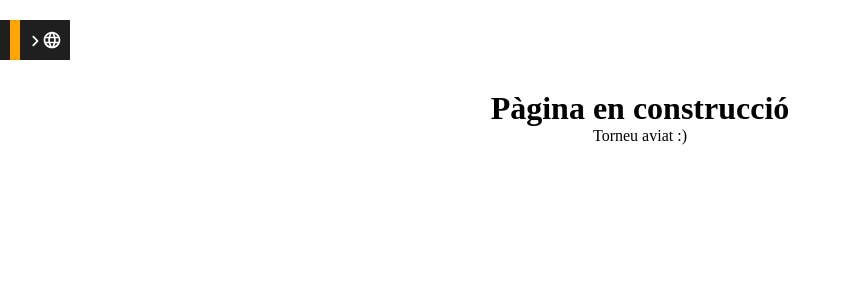
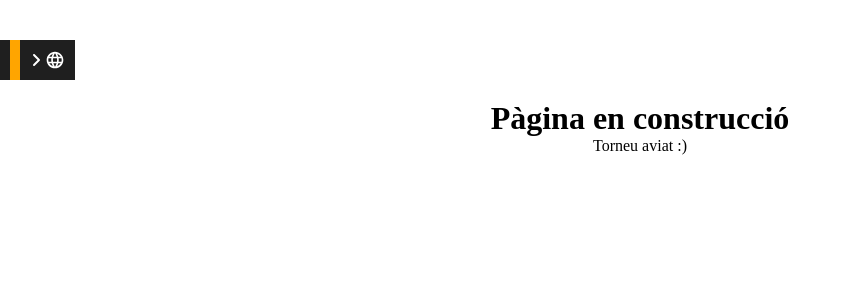
Before and after one commit to aurruti/naidd, a React (Create React App) app in the folder website/: page / in a window 1280 px wide. Shown: the top 300 px of the page, without its empty margins (0-851 px from the left). Built offline with nearby package versions, Linux system fonts and the light colour scheme.

Commit message:
Aesthetic tweaks for language menu

```diff
--- a/website/src/App.js
+++ b/website/src/App.js
@@ -30,7 +30,7 @@ const styles = {
     justifyContent: 'flex-start',
     paddingTop: '20px',
     paddingBottom: '10px',
-    //backgroundColor: 'red',
+    // backgroundColor: 'red',
   },
   app: {
     display: 'flex',
@@ -38,10 +38,11 @@ const styles = {
     justifyContent: 'center',
     textAlign: 'center',
     alignItems: 'center',
-    padding: '70px',
+    padding: '80px',
   },
   langButtonContainer: {
     position: 'absolute',
+    paddingTop: '20px',
   },
   h1: {
     color: '#333',
--- /dev/null
+++ b/website/src/components/LangMenu.css
@@ -0,0 +1,29 @@
+@keyframes fadeInFromLeft {
+    0% {
+        opacity: 0;
+        transform: translateX(-10%);
+    }
+    100% {
+        opacity: 1;
+        transform: translateX(0);
+    }
+}
+
+@keyframes fadeOutToLeft {
+    0% {
+        opacity: 1;
+        transform: translateX(0);
+    }
+    100% {
+        opacity: 0;
+        transform: translateX(-10%);
+    }
+}
+
+.fadeInFromLeft {
+    animation: fadeInFromLeft 0.3s ease forwards;
+}
+
+.fadeOutToLeft {
+    animation: fadeOutToLeft 0.3s ease forwards;
+}
--- a/website/src/components/LangMenu.js
+++ b/website/src/components/LangMenu.js
@@ -1,42 +1,64 @@
 import React from "react";
+import "./LangMenu.css";
 import { useTranslation } from "react-i18next";
 import { FaAngleRight, FaAngleDown } from "react-icons/fa6";
 import { MdLanguage } from "react-icons/md";
 
 import { getLangColor, CurrentLangColor } from "../fun/langColor";
 
-export default function LangMenu() {
+function DropItem(langname, lng) {
     const { i18n } = useTranslation();
-    const t = i18n.t;
     const changeLanguage = (lng) => i18n.changeLanguage(lng);
-    const [showDropdown, setShowDropdown] = React.useState(false);
+    const langColor = getLangColor(lng);
+    const [hover, setHover] = React.useState(false);
 
-    function DropItem(langname, lng) {
-        const langColor = getLangColor(lng);
     return (
         <button
             key={langname}
             style={styles.dropdownItem}
             onClick={() => changeLanguage(lng)}
+            onMouseEnter={() => setHover(true)}
+            onMouseLeave={() => setHover(false)}
         >
             {langname}
             <div style={styles.seletedUnderline}>
-                <div style={{ ...styles.seletedUnderline, backgroundColor: langColor, width: i18n.language === lng ? '100%' : 0 }} />
+            <div style={{ ...styles.seletedUnderline, backgroundColor: langColor,
+                width: i18n.language === lng || hover ? '100%' : 0 }}/>
+
             </div>
         </button>
     );
 }
 
+
+export default function LangMenu() {
+    const t = useTranslation().t;
+    const [showDropdown, setShowDropdown] = React.useState(false);
+    const [menuHover, setMenuHover] = React.useState(false);
+
+    React.useEffect(() => {
+        if (!menuHover) {
+            const timer = setTimeout(() => {
+                setShowDropdown(false);
+            }, 2000);
+            return () => clearTimeout(timer);
+        }
+    }, [menuHover]);
+
     return (
-        <div style={{ ...styles.langButtonContainer, width: showDropdown? 90 : 70}}>
+        <div style={{ ...styles.langButtonContainer, width: showDropdown ? 160 : 75}}
+            onMouseEnter={() => setMenuHover(true)}
+            onMouseLeave={() => setMenuHover(false)}
+        >
             <div style={styles.dropdownStripContainer}>
                 <div style={{ ...styles.dropdownStripContainer, backgroundColor: CurrentLangColor()}}>
-                    <button style={styles.dropdownSwitch} onClick={() => setShowDropdown(!showDropdown)} aria-label={t("languages.language")}>
+                    <button style={{ ...styles.dropdownSwitch}}
+                    onClick={() => setShowDropdown(!showDropdown)} aria-label={t("languages.language")}>
                         <span
                             style={{
                                 marginLeft: 5,
-                                color: 'white',
-                                marginTop: showDropdown ? 0 : 5,
+                                marginRight: 1,
+                                marginTop: showDropdown ? -2 : 3,
                                 display: 'inline-block',
                                 transition: 'transform 0.3s ease',
                                 transform: showDropdown ? 'rotate(180deg)' : 'rotate(0deg)',
@@ -44,23 +66,24 @@ export default function LangMenu() {
                         >
                             {showDropdown ? <FaAngleDown /> : <FaAngleRight />}
                         </span>
-                        <span style={{ color: 'white', marginTop: 5, fontSize: 20 }}> <MdLanguage /></span>
+                        <span style={{ marginTop: 5, fontSize: 20, marginRight: 7 }}> <MdLanguage /></span>
+                        <span style={{ opacity: showDropdown ? 1 : 0, transition: 'opacity 0.3s ease' }}>
+                            {showDropdown ? t("languages.language") : ""}
+                        </span>
                     </button>
                 </div>
             </div>
-            {showDropdown && (
-                <div style={styles.dropdownContainer}>
+            <div style={{ ...styles.dropdownContainer, visibility: showDropdown ? 'visible' : 'hidden' }} className={showDropdown ? 'fadeInFromLeft' : 'fadeOutToLeft'}>
                     {DropItem("Català", "ca")}
                     {DropItem("English", "en")}
             </div>
-            )}
         </div>
     );
 }
 
 const styles = {
     langButtonContainer: {
-        width: 70,
+        //width: 70,
         alignItems: 'top',
         justifyContent: 'center',
         flexDirection: 'column',
@@ -85,10 +108,12 @@ const styles = {
         padding: 3,
         transition: 'transform 0.3s ease',
         fontFamily: 'Helvetica, sans-serif',
-        fontSize: 14,
+        fontWeight: "bold",
+        fontSize: 16,
+        color: 'white',
       },
     dropdownContainer:{
-        paddingLeft: 30,
+        paddingLeft: 70,
         justifyContent: 'left',
     },
     dropdownItem: {
@@ -101,12 +126,13 @@ const styles = {
         justifyContent: 'left',
         padding: 0,
         fontFamily: 'Helvetica, sans-serif',
-        fontSize: 12,
+        fontSize: 14,
         textAlign: 'left',
     },
     seletedUnderline: {
         backgroundColor: '#757575',
         height: 2,
-        transition: 'width 0.3s ease'
+        transition: 'width 0.3s ease',
+        marginRight: 5,
     }
 };
```
Lines whose indentation alone changed are shown as unchanged.
